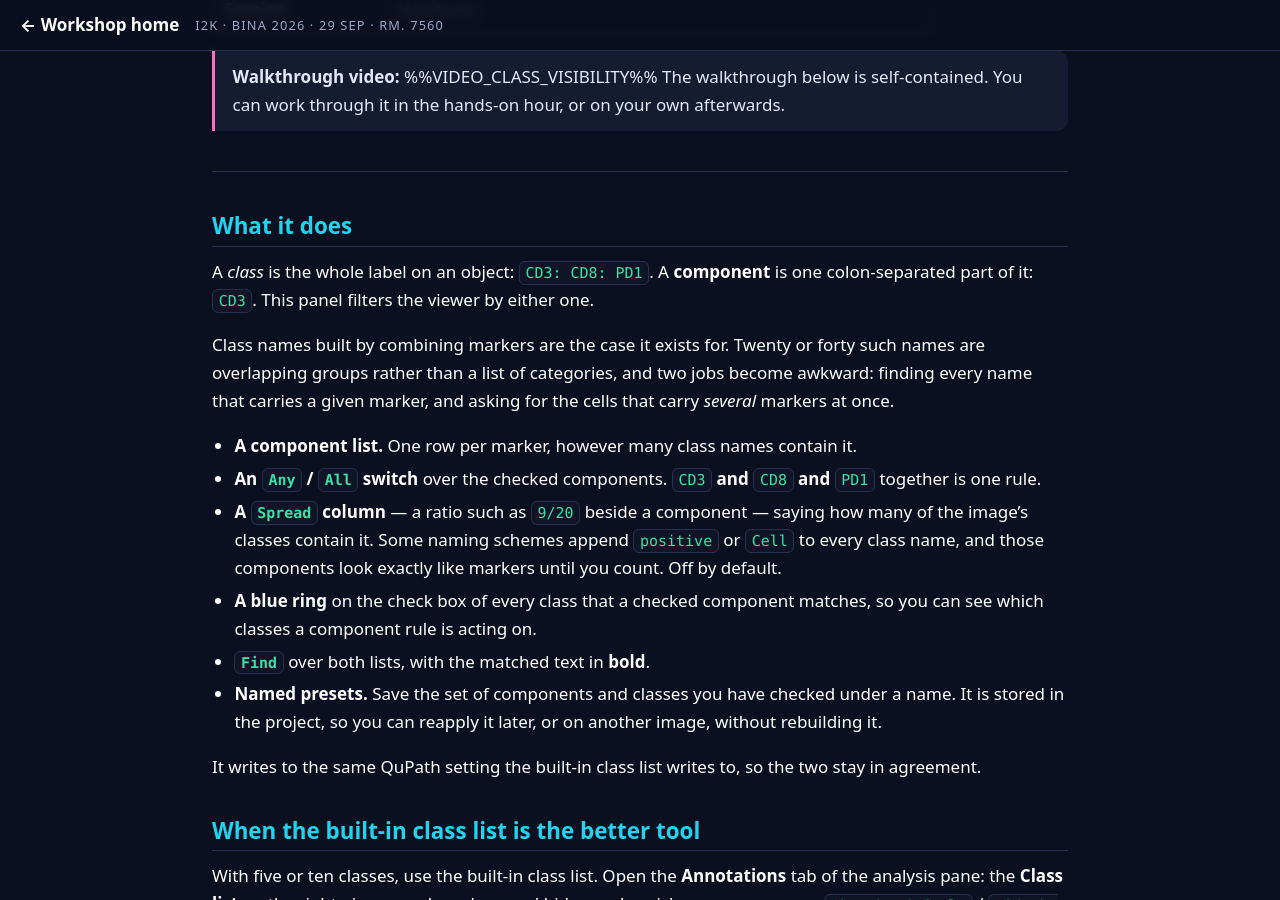
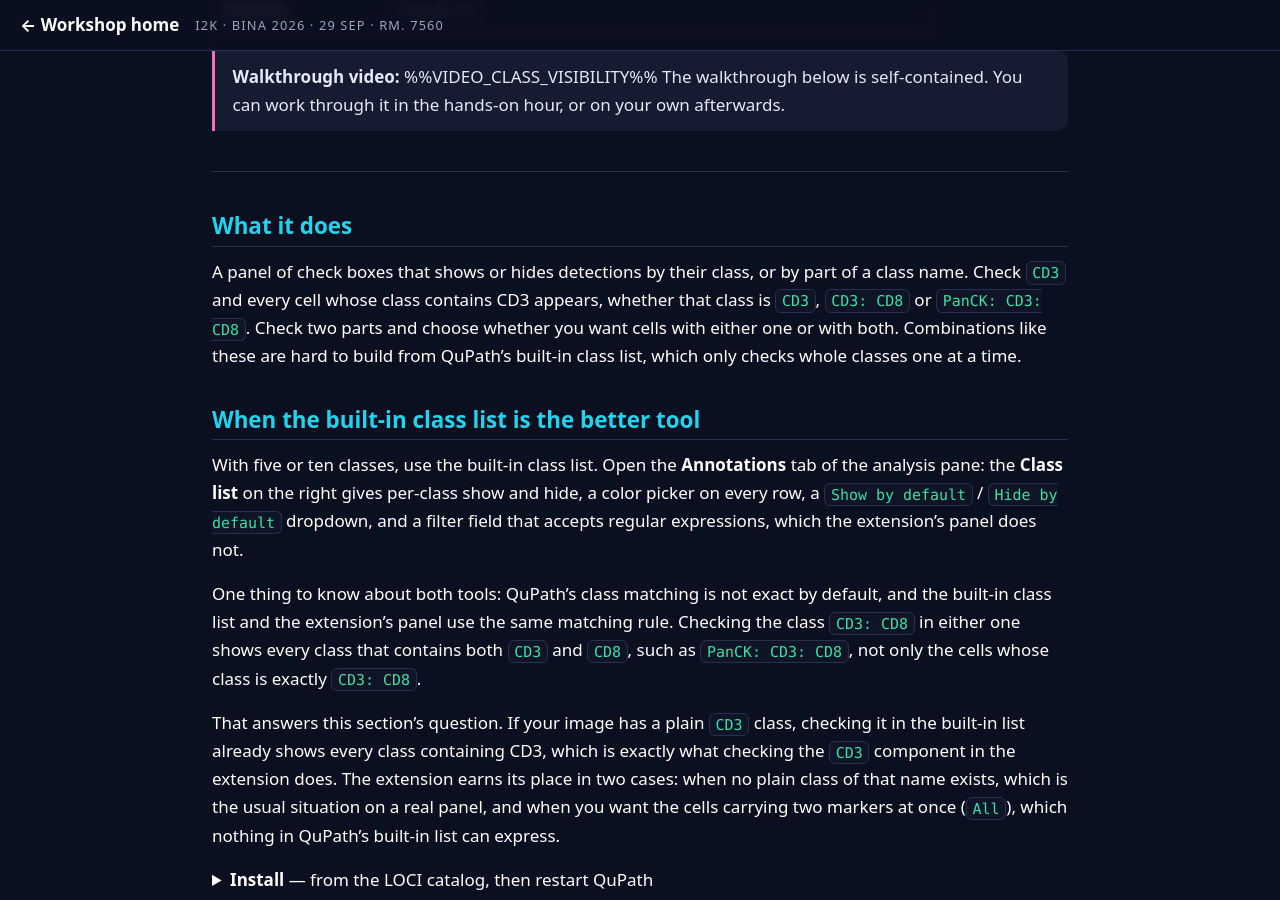
Before and after one commit to MichaelSNelson/BINA-I2K-2026-QuPath-Extensions, a Jekyll site: the page built from docs/14-class-visibility.md, in a window 1280 px wide and 900 px high, scrolled down 683 px. Built offline with Jekyll 4.4.1, drawn with Linux system fonts in a browser that asks for light colours.

Commit message:
Guide 14: shorten What it does to four sentences
Claude-Session: https://claude.ai/code/session_01KwiACUr5MacuDvqp74c96o

```diff
--- a/docs/14-class-visibility.md
+++ b/docs/14-class-visibility.md
@@ -26,28 +26,11 @@ title: Class Visibility
 
 ## What it does
 
-A *class* is the whole label on an object: `CD3: CD8: PD1`. A **component** is one
-colon-separated part of it: `CD3`. This panel filters the viewer by either one.
-
-Class names built by combining markers are the case it exists for. Twenty or forty such names
-are overlapping groups rather than a list of categories, and two jobs become awkward: finding
-every name that carries a given marker, and asking for the cells that carry *several* markers
-at once.
-
-- **A component list.** One row per marker, however many class names contain it.
-- **An `Any` / `All` switch** over the checked components. `CD3` **and** `CD8` **and** `PD1`
-  together is one rule.
-- **A `Spread` column** — a ratio such as `9/20` beside a component — saying how many of the
-  image's classes contain it. Some naming schemes append `positive` or `Cell` to every class
-  name, and those components look exactly like markers until you count. Off by default.
-- **A blue ring** on the check box of every class that a checked component matches, so you can
-  see which classes a component rule is acting on.
-- **`Find`** over both lists, with the matched text in **bold**.
-- **Named presets.** Save the set of components and classes you have checked under a name. It is
-  stored in the project, so you can reapply it later, or on another image, without rebuilding it.
-
-It writes to the same QuPath setting the built-in class list writes to, so the two stay in
-agreement.
+A panel of check boxes that shows or hides detections by their class, or by part of a class
+name. Check `CD3` and every cell whose class contains CD3 appears, whether that class is `CD3`,
+`CD3: CD8` or `PanCK: CD3: CD8`. Check two parts and choose whether you want cells with either
+one or with both. Combinations like these are hard to build from QuPath's built-in class list,
+which only checks whole classes one at a time.
 
 ## When the built-in class list is the better tool
 
```
